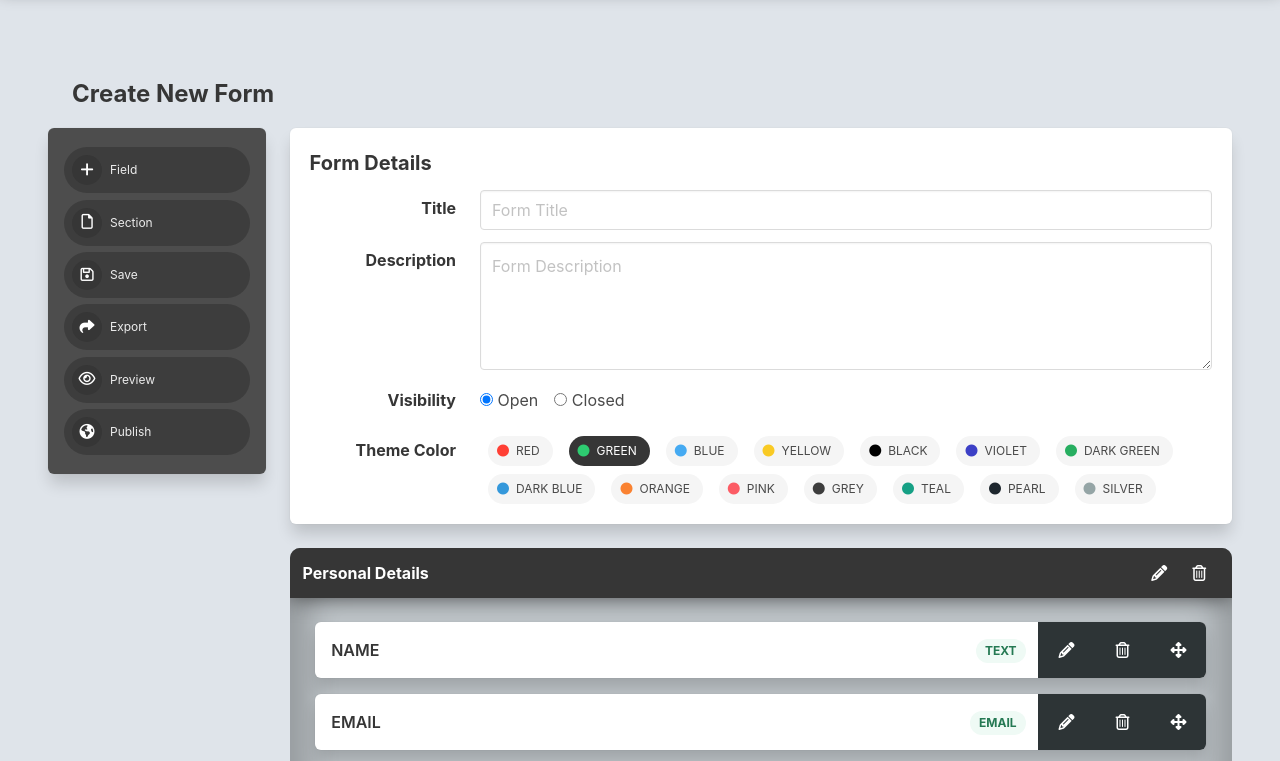
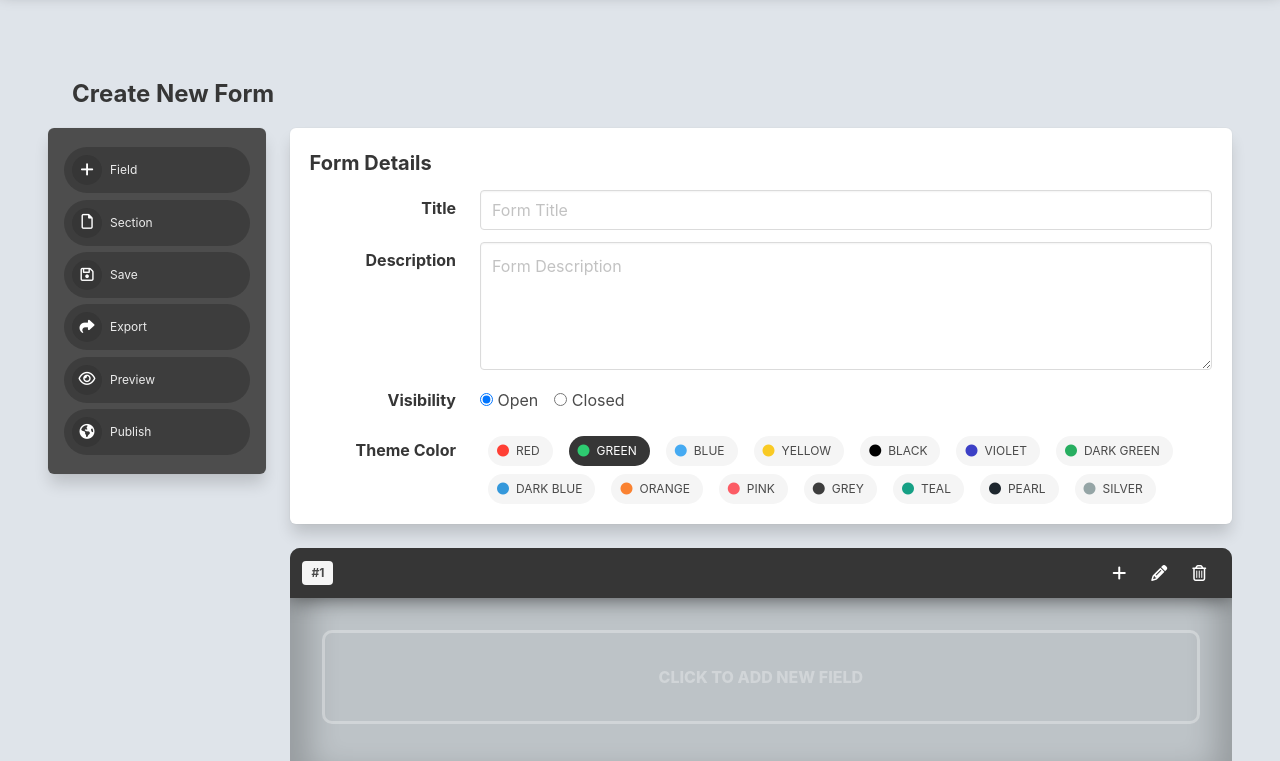
Before and after one commit to ujjawal-shrivastava/forms-dashboard, a React (Create React App) app: page /add in a window 1280 px wide. Shown: the top 761 px of the page. Built offline with nearby package versions, Linux system fonts and the light colour scheme.

Commit message:
Modal and Controls added

```diff
--- a/src/App.scss
+++ b/src/App.scss
@@ -108,6 +108,10 @@ body::-webkit-scrollbar-thumb {
   justify-content: space-between;
 }
 
+.section-control-box{
+  display: flex;
+  flex-basis: content;;
+}
 
 .component-data{
   //style={{display:"flex", flexDirection:"row", alignItems:'center',justifyContent:"space-between", width:"100%"}}
@@ -180,6 +184,21 @@ body::-webkit-scrollbar-thumb {
   }
 }
 
+.field-placeholder{
+  display: flex;
+  margin: 2rem;
+  padding: 2rem;
+  align-items: center;
+  justify-content: center;
+  border-radius: 10px;
+  border-style: solid;
+  border-width: 3px;
+  border-color: transparentize($color: #ffffff, $amount: 0.7);
+  color: transparentize($color: #ffffff, $amount: 0.7) ;
+  font-weight: 800;
+  cursor: pointer;
+}
+
 $body-background-color :#dfe4ea;
 $footer-background-color:#ffffff00;
 $footer-padding: 0rem 0rem 2rem 0rem;
--- a/src/pages/FormBuilder/FormBuilder.tsx
+++ b/src/pages/FormBuilder/FormBuilder.tsx
@@ -1,128 +1,18 @@
-import React, { useState } from 'react'
+import React, { useContext } from 'react'
 import FormSidebar from './FormComponents/SideBar/FormSidebar'
 import FormView from './FormComponents/FormView'
-import SidebarItem from './FormComponents/SideBar/SidebarItem'
-import {v4} from 'uuid'
+import { FormProvider } from './FormContext'
 
 export default function FormBuilder(props: any) {
-    document.title = "Untitled* - DeForm";
-    const item1 = {
-        id: v4(),
-        type: "text",
-        title: "Name",
-        props: {}
-    }
-
-    const item2 = {
-        id: v4(),
-        type: "email",
-        title: "Email",
-        props: {}
-    }
-
-    const item3 = {
-        id: v4(),
-        type: "number",
-        title: "Roll. No.",
-        props: {}
-    }
-
-    const item4 = {
-        id: v4(),
-        type: "choice",
-        title: "Gender dhhfhdfd dfjhdfjd bdufhudf uhdfiosfs ijsdfodf jshdfuishdf hhdsfiuisdf hisdfiusdf buisdfuisdf ugsdfgsdf buisdfduisdf isdfguisdgf biusdgfiugsdf bisdfigusdf",
-        props: {}
-    }
-
-    const item5 = {
-        id: v4(),
-        type: "multiple",
-        title: "Hobbies",
-        props: {}
-    }
-
-
-    const [state, setState] = useState(
-        {
-            "sections": [
-                {
-                    id: v4(),
-                    title: "Personal Details",
-                    components: [item1, item2, item5]
-                },
-                {
-                    id: v4(),
-                    title: "College Details",
-                    components: [item3, item4]
-                }
-            ]
-        }
-    )
-
-    const addItem = ()=>{
-        const item = {
-            id: v4(),
-            type: "text",
-            title: "New Field",
-            props: {}
-        }
-
-        setState((old:any)=>{
-            old={...old}
-            old["sections"][old["sections"].length-1]["components"].push(item)
-            return old
-        })
-    }
-
-    const addSection = ()=>{
-        const section = {
-            id: v4(),
-            title: "New Section",
-            components: []
-        }
-        setState((old:any)=>{
-            old={...old}
-            old["sections"].push(section)
-            return old
-        })
-        return
-    }
-
-    const delItem =(sectionIndex:number, fieldIndex:number)=>{
-        console.log("Deleted Item at ",sectionIndex, fieldIndex)
-        setState((old:any)=>{
-            old={...old}
-            old["sections"][sectionIndex]["components"].splice(fieldIndex,1)
-            return old
-        })
-        return
-    }
-
-    const delSection =(sectionIndex:number)=>{
-        console.log("Deleted Section at ",sectionIndex)
-        setState((old:any)=>{
-            old={...old}
-            old["sections"].splice(sectionIndex,1)
-            return old
-        })
-        return
-    }
-
-
     return (
-        <section className="section pt-5">
-            <p><strong className="has-text-weight-bold is-size-4 ml-5 ">Create New Form</strong></p>
-            <div className="columns">
-                <FormSidebar navHidden={props.navHidden}>
-                    <SidebarItem icon="fa-plus" text="Field" clickHandler={addItem} />
-                    <SidebarItem icon="fa-file-o" text="Section" clickHandler={addSection} />
-                    <SidebarItem icon="fa-floppy-o" text="Save" />
-                    <SidebarItem icon="fa-share" text="Export" />
-                    <SidebarItem icon="fa-eye" text="Preview" />
-                    <SidebarItem icon="fa-globe" text="Publish" />
-                </FormSidebar>
-                <FormView state={state} setState={setState} delSection={delSection} delItem={delItem}/>
-            </div>
-        </section>
+        <FormProvider>
+            <section className="section pt-5">
+                <p><strong className="has-text-weight-bold is-size-4 ml-5 ">Create New Form</strong></p>
+                <div className="columns">
+                    <FormSidebar navHidden={props.navHidden} />
+                    <FormView />
+                </div>
+            </section>
+        </FormProvider>
     )
 }
--- a/src/pages/FormBuilder/FormComponents/ComponentBuilder/BaseComponent.tsx
+++ b/src/pages/FormBuilder/FormComponents/ComponentBuilder/BaseComponent.tsx
@@ -1,6 +1,18 @@
-import React from 'react'
+import React, {useContext} from 'react'
+import { FormContext } from '../../FormContext'
 
 export default function BaseComponent(props: any) {
+    const [state, setState] = useContext(FormContext)
+
+    const delItem =()=>{
+        setState((old:any)=>{
+            old={...old}
+            old["sections"][props.sectionIndex]["components"].splice(props.fieldIndex,1)
+            return old
+        })
+        return
+    }
+
     return (
         <div className="box" style={{ padding: "0rem", display: "flex", flexDirection: "row", justifyContent: "space-between", alignItems: "center", overflow: "hidden", margin: "1rem 0rem" }} >
             <div className="component-data">
@@ -15,8 +27,8 @@ export default function BaseComponent(props: any) {
                         <i className="fa fa-pencil"></i>
                     </span>
                 </div>
-                <div className="delete-control">
-                    <span className="icon has-text-white" style={{ alignSelf: "center" }} onClick={()=>{props.delItem(props.sectionIndex, props.fieldIndex)}}>
+                <div className="delete-control" onClick={delItem}>
+                    <span className="icon has-text-white" style={{ alignSelf: "center" }} >
                         <i className="fa fa-trash-o"></i>
                     </span>
                 </div>
--- /dev/null
+++ b/src/pages/FormBuilder/FormComponents/EditComponents/BaseEditComponent.tsx
@@ -0,0 +1,31 @@
+import React, { useState } from 'react'
+
+export default function BaseEditComponent(props: any) {
+    const [isActive, setIsActive] = props.isActive
+    const handleClose = () => {
+        setIsActive(false)
+        const scrollY = document.body.style.top;
+        document.body.style.position = '';
+        document.body.style.top = '';
+        window.scrollTo(0, parseInt(scrollY || '0') * -1);
+    }
+    return (
+        <div className={`modal ${isActive ? "is-active" : ""}`}>
+            <div className="modal-background"></div>
+            <div className="modal-card">
+                <header className="modal-card-head">
+                    <p className="modal-card-title">Modal title</p>
+                    <button onClick={handleClose} className="delete" aria-label="close"></button>
+                </header>
+                <section className="modal-card-body">
+
+                </section>
+                <footer className="modal-card-foot">
+                    <button className="button is-success">Save changes</button>
+                    <button className="button">Cancel</button>
+                </footer>
+            </div>
+        </div>
+
+    )
+}
--- a/src/pages/FormBuilder/FormComponents/FormView.tsx
+++ b/src/pages/FormBuilder/FormComponents/FormView.tsx
@@ -2,11 +2,11 @@ import React from 'react'
 import HeadSection from './HeadSection/HeadSection'
 import BaseArea from './SectionBuilder/BaseArea'
 
-export default function FormView(props:any) {
+export default function FormView() {
     return (
         <div className="column">
             <HeadSection />
-            <BaseArea {...props} />
+            <BaseArea/>
         </div>
     )
 }
--- a/src/pages/FormBuilder/FormComponents/HeadSection/Color.tsx
+++ b/src/pages/FormBuilder/FormComponents/HeadSection/Color.tsx
@@ -1,8 +1,10 @@
-import React from 'react'
+import React, {useContext} from 'react'
+import { FormContext } from '../../FormContext'
 
-export default function Color(props:{code:string, text:string, selected:string,change:CallableFunction}) {
+export default function Color(props:{code:string, text:string}) {
+    const [state, setState] = useContext(FormContext)
     return (
-        <button className={`button mx-2 is-small ${(props.code===props.selected)?"is-dark":"is-light"} `} style={{ borderRadius: "30px", transition:"ease 0.3s" }} onClick={()=>{props.change(props.code)}}>
+        <button className={`button mx-2 is-small ${(props.code===state.bgtheme)?"is-dark":"is-light"} `} style={{ borderRadius: "30px", transition:"ease 0.3s" }} onClick={()=>{setState((current:any)=>({...current, bgtheme:props.code }))}}>
             <span className="icon mr-1">
                 <i className="fa fa-circle " style={{color:`${props.code}`}}></i>
             </span>
--- a/src/pages/FormBuilder/FormComponents/HeadSection/Colors.tsx
+++ b/src/pages/FormBuilder/FormComponents/HeadSection/Colors.tsx
@@ -64,7 +64,7 @@ export default function Colors() {
     return (
         <p className="buttons">
             {colors.map((value:any,index)=>{
-                return(<Color key={index} text={value.text.toUpperCase()} code={value.code} selected={currentColor} change={setCurrentColor} />)
+                return(<Color key={index} text={value.text.toUpperCase()} code={value.code} />)
             })}
         </p>
     )
--- a/src/pages/FormBuilder/FormComponents/HeadSection/HeadSection.tsx
+++ b/src/pages/FormBuilder/FormComponents/HeadSection/HeadSection.tsx
@@ -1,31 +1,50 @@
-import React from 'react'
+import React, {useContext} from 'react'
 import Colors from './Colors'
+import { FormContext } from '../../FormContext'
+
 
 export default function HeadSection() {
+    const [state, setState] = useContext(FormContext)
+    document.title=`${state.title || "Untitled"} - DeForm`
+
+
+    //State Handling Functions
+    const handleTitleChange = (value:string)=>{
+        setState((current:any) => ({ ...current, title:value}))
+    }
+
+    const handleDescChange = (value:string)=>{
+        setState((current:any) => ({ ...current, description:value}))
+    }
+
+    const handleVisibleChange = (value:boolean)=>{
+        setState((current:any) => ({ ...current, isOpen:value}))
+    }
+
     return (
         <div className="box mt-4">
             <strong className=" is-size-5 has-text-dark">Form Details</strong><br />
             <div className="field is-horizontal mt-3 ">
                 <label className="label field-label is-normal">Title</label>
                 <div className="control field-body">
-                    <input className="input" type="text" placeholder="Form Title" />
+                    <input className="input" type="text" placeholder="Form Title" value={state.title} onChange={(e)=>{handleTitleChange(e.target.value)}}/>
                 </div>
             </div>
             <div className="field is-horizontal mt-3 ">
                 <label className="label field-label is-normal">Description</label>
                 <div className="control field-body">
-                    <textarea className="textarea" placeholder="Form Description" />
+                    <textarea className="textarea" placeholder="Form Description" value={state.description} onChange={(e)=>{handleDescChange(e.target.value)}} />
                 </div>
             </div>
             <div className="field is-horizontal mt-3">
-                <label className="label field-label is-normal">Visibility</label>
+    <label className="label field-label is-normal">Visibility</label>
                 <div className="control field-body mt-2">
                     <label className="radio mr-2">
-                        <input type="radio" name="visibility" checked value="open"></input>
+                        <input type="radio" name="visibility" checked={state.isOpen} value="open" onChange={(e)=>{handleVisibleChange(e.target.checked)}}></input>
                                 &nbsp;Open
                     </label>
                     <label className="radio ml-2">
-                        <input type="radio" name="visibility" value="closed" />
+                        <input type="radio" name="visibility" checked={!state.isOpen} value="closed" onChange={(e)=>{handleVisibleChange(!e.target.checked)}} />
                                 &nbsp;Closed
                         </label>
                 </div>
--- a/src/pages/FormBuilder/FormComponents/SectionBuilder/BaseArea.tsx
+++ b/src/pages/FormBuilder/FormComponents/SectionBuilder/BaseArea.tsx
@@ -1,9 +1,10 @@
-import React from 'react'
+import React, { useContext } from 'react'
 import Section from './Section'
 import { DragDropContext} from 'react-beautiful-dnd'
+import { FormContext } from '../../FormContext'
+
 export default function BaseArea(props: any) {
-    const state= props.state
-    const setState = props.setState
+    const [state, setState] =useContext(FormContext)
     const handleDrag= (result:any)=>{
         const destination = result.destination
         const source = result.source
@@ -21,9 +22,9 @@ export default function BaseArea(props: any) {
     }
     return (
         <DragDropContext onDragEnd={handleDrag}>
-            {props.state["sections"].map((value: any, index: number) => {
+            {state["sections"].map((value: any, index: number) => {
                 return (
-                    <Section index={index} section={value} key={index} state={props.state} {...props} />
+                    <Section index={index} section={value} key={index} />
                 )
             })}
         </DragDropContext>
--- a/src/pages/FormBuilder/FormComponents/SectionBuilder/Section.tsx
+++ b/src/pages/FormBuilder/FormComponents/SectionBuilder/Section.tsx
@@ -1,32 +1,78 @@
-import React from 'react'
-import { DragDropContext, Draggable, Droppable } from 'react-beautiful-dnd'
+import React, { useContext, useState } from 'react'
+import { Draggable, Droppable } from 'react-beautiful-dnd'
 import BaseComponent from '../ComponentBuilder/BaseComponent'
+import { FormContext } from '../../FormContext'
+import { v4 } from 'uuid'
+import BaseEditComponent from '../EditComponents/BaseEditComponent'
 
 export default function Section(props: any) {
+    const [state, setState] = useContext(FormContext)
+    const [modalActive, setModalActive] = useState(false)
+
+    const addItem = () => {
+        const item = {
+            id: v4(),
+            type: "text",
+            title: "New Field",
+            props: {}
+        }
+
+        var newState = { ...state }
+
+        newState["sections"][props.index]["components"].push(item)
+        setState(newState)
+    }
+
+    const delSection = () => {
+        if (props.index < 1) return
+        setState((old: any) => {
+            old = { ...old }
+            old["sections"].splice(props.index, 1)
+            return old
+        })
+        return
+    }
+
+    const handleEdit = () => {
+        document.body.style.top = `-${window.scrollY}px`;
+        document.body.style.position = 'fixed';
+        setModalActive(true)
+    }
+
+
     return (
         <div className="drop-section" >
+            {modalActive ? <BaseEditComponent isActive={[modalActive, setModalActive]} /> : <div></div>}
             <div className="section-title has-text-white has-text-weight-bold">
-                <p>{props.section.title}</p>
+                <span className="tag is-light">{`#${props.index + 1}`}</span>
+                <p className="mx-3" style={{ overflow: "hidden", whiteSpace: "nowrap", textOverflow: "ellipsis" }}>{props.section.title}</p>
                 <div className="section-control-box">
-                    <span className="icon mx-2" style={{cursor:"pointer"}}>
+                    <span className="icon mx-2" style={{ cursor: "pointer" }} onClick={addItem}>
+                        <i className="fa fa-plus"></i>
+                    </span>
+                    <span className="icon mx-2" style={{ cursor: "pointer" }} onClick={handleEdit}>
                         <i className="fa fa-pencil"></i>
                     </span>
-                    <span className="icon mx-2" style={{cursor:"pointer"}} onClick={()=>{props.delSection(props.index)}}>
+                    <span className="icon mx-2" style={{ cursor: "pointer" }} onClick={delSection}>
                         <i className="fa fa-trash-o"></i>
                     </span>
                 </div>
+
             </div>
+
+            {(props.section["components"].length === 0) ? <div onClick={addItem} className="field-placeholder">CLICK TO ADD NEW FIELD</div> : <div></div>}
             <Droppable droppableId={props.index.toString()}>
                 {(provided) => {
                     return (
-                    <div className="section" ref={provided.innerRef}{...provided.droppableProps} style={{padding:"0.5rem 1.6rem"}}>
-                        {props.section["components"].map((value: any, index: number) => {
+                        <div className="section" ref={provided.innerRef}{...provided.droppableProps} style={{ padding: "0.5rem 1.6rem" }}>
+                            {
+                                props.section["components"].map((value: any, index: number) => {
                                     return (
                                         <Draggable draggableId={value.id} index={index} key={value.id}>
                                             {(provided: any) => {
                                                 return (
                                                     <div ref={provided.innerRef} {...provided.draggableProps}>
-                                                <BaseComponent sectionIndex={props.index} fieldIndex={index} component={value} dragHandle={provided.dragHandleProps} {...props}/>
+                                                        <BaseComponent sectionIndex={props.index} fieldIndex={index} component={value} dragHandle={provided.dragHandleProps} />
                                                     </div>
                                                 )
                                             }}
--- a/src/pages/FormBuilder/FormComponents/SideBar/FormSidebar.tsx
+++ b/src/pages/FormBuilder/FormComponents/SideBar/FormSidebar.tsx
@@ -1,8 +1,37 @@
-import React, { useState } from 'react'
+import React, { useContext } from 'react'
+import SidebarItem from './SidebarItem'
+import { FormContext } from '../../FormContext'
+import { v4 } from 'uuid'
+
 
 export default function FormSidebar(props: any) {
+    const [state,setState] = useContext(FormContext)
+
+    const addItem = ()=>{
+        const item = {
+            id: v4(),
+            type: "text",
+            title: "New Field",
+            props: {}
+        }
+        var newState = {...state}
+        newState["sections"][newState["sections"].length-1]["components"].push(item)
+        setState(newState)
+    }
+
+    const addSection = ()=>{
+        const section = {
+            id: v4(),
+            title: "Untitled Section*",
+            components:[]
+        }
+        var newState = {...state}
+        newState["sections"].push(section)
+        setState(newState)
+    }
+
     return (
-        <div className="column is-one-fifth toolbar" style={{top:`${props.navHidden?((window.innerWidth <800)?"-180px":"-1rem"):"3rem"}`}}>
+        <div className="column is-one-fifth toolbar" style={{ top: `${props.navHidden ? ((window.innerWidth < 800) ? "-180px" : "-1rem") : "3rem"}` }}>
             <div className="box  mt-4" style={{
                 padding: "0.5rem",
                 backgroundColor: "#4d4d4d",
@@ -10,9 +39,14 @@ export default function FormSidebar(props: any) {
                 overflowX: "hidden",
                 display: "flex",
                 justifyContent: "center",
-                }}>
+            }}>
                 <div className="toolbar-list">
-                    {props.children}
+                    <SidebarItem icon="fa-plus" text="Field" clickHandler={addItem} />
+                    <SidebarItem icon="fa-file-o" text="Section" clickHandler={addSection} />
+                    <SidebarItem icon="fa-floppy-o" text="Save" />
+                    <SidebarItem icon="fa-share" text="Export" />
+                    <SidebarItem icon="fa-eye" text="Preview" />
+                    <SidebarItem icon="fa-globe" text="Publish" />
                 </div>
             </div>
         </div>
--- /dev/null
+++ b/src/pages/FormBuilder/FormContext.tsx
@@ -0,0 +1,55 @@
+import React, { useState, createContext } from 'react'
+import { v4 } from 'uuid'
+
+type ItemType = {
+    id: string,
+    title: string,
+    props: {}
+}
+
+type SectionType = {
+    id: string,
+    title: string,
+    components: [ItemType]
+}
+
+type FormType = {
+    formid: string,
+    title: string,
+    description: string,
+    author: string,
+    bgtheme: string,
+    isOpen: boolean,
+    sections:[SectionType]
+}
+
+
+
+export const FormContext = createContext<any>({})
+
+export function FormProvider(props: any) {
+
+    const [state, setState] = useState(
+        {
+            formid: "",
+            title: "",
+            description: "",
+            author: "Ujjawal Shrivastava",
+            bgtheme: "#2ecc71",
+            isOpen: true,
+            sections: [
+                {
+                    id: v4(),
+                    title: "",
+                    components: []
+                },
+            ]
+        }
+    )
+
+    return (
+        <FormContext.Provider value={[state, setState]} >
+            {props.children}
+        </FormContext.Provider>
+    )
+}
```
Lines whose indentation alone changed are shown as unchanged.
